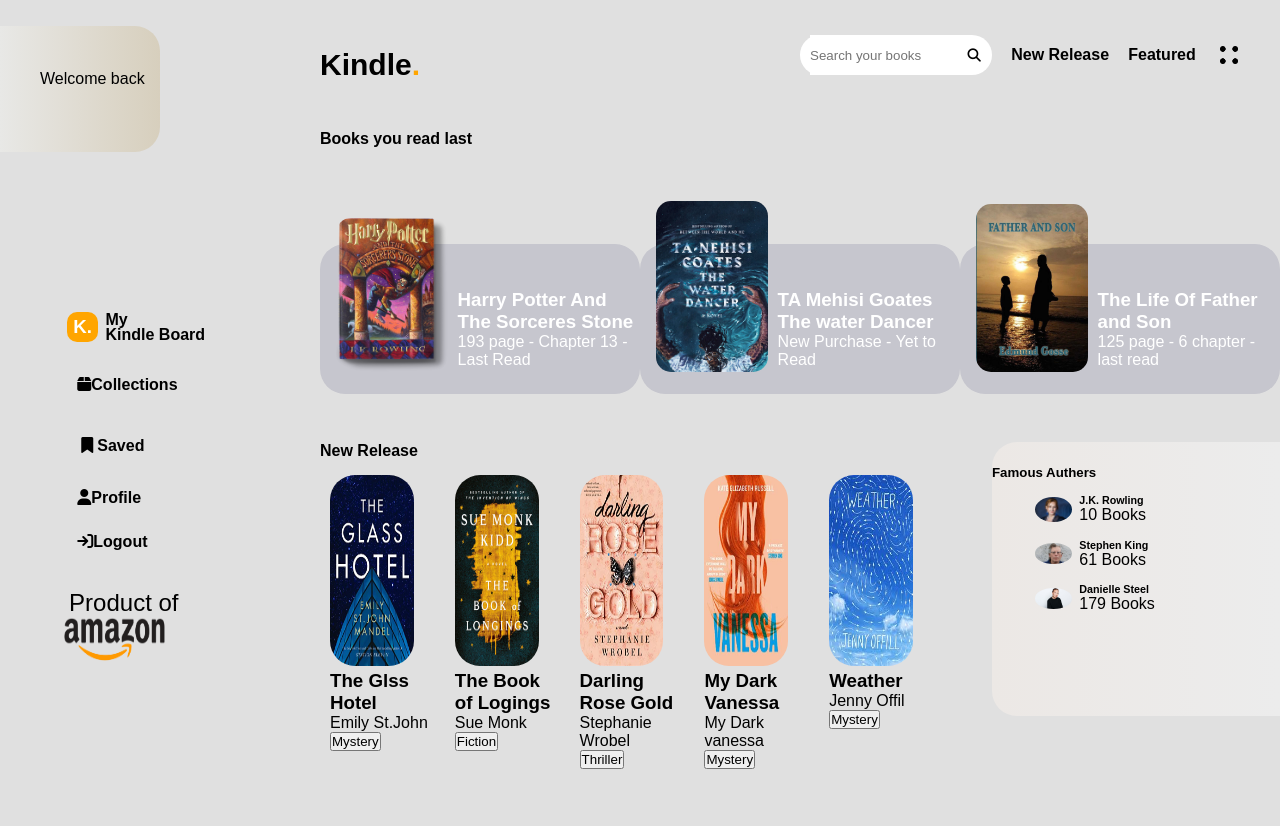
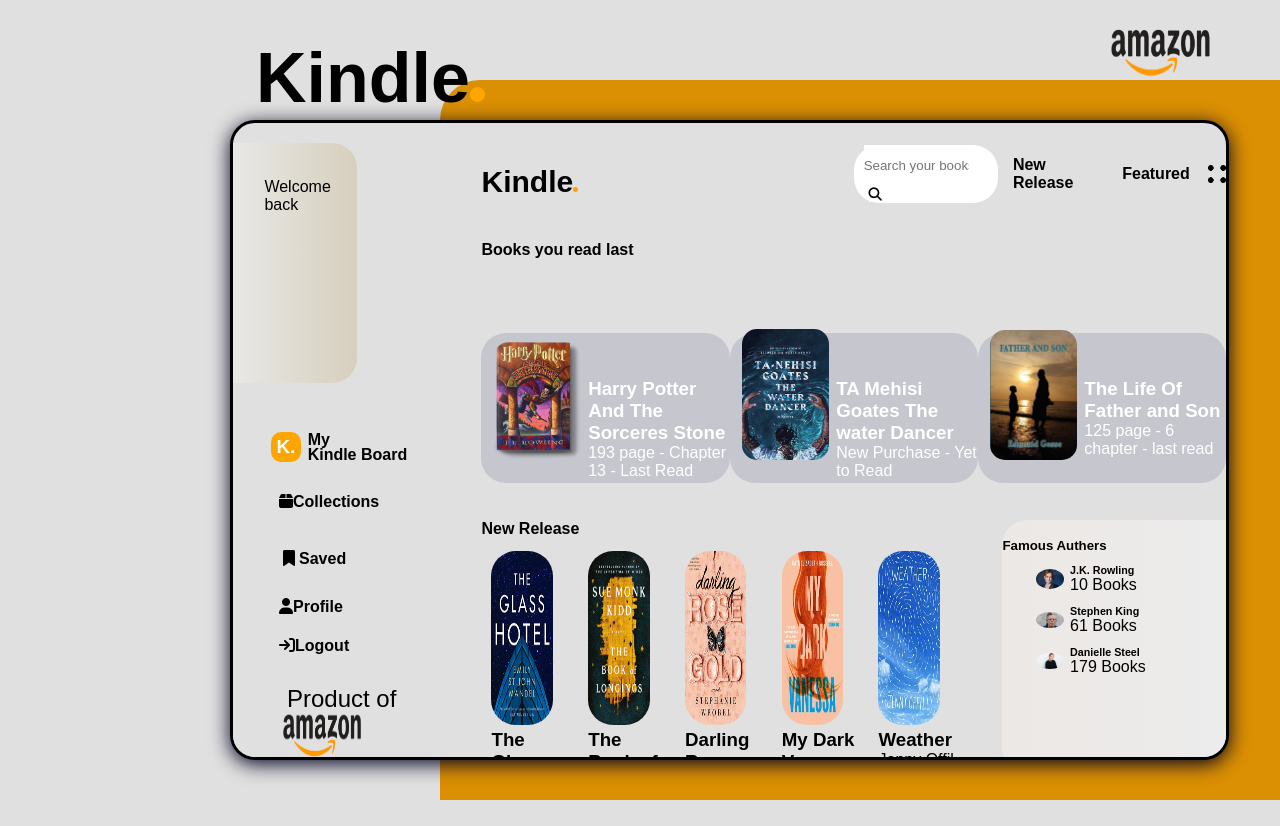
Before and after one commit to UltimateRootEJ/Kindle, a plain HTML site: page main_page.html in a window 1280 px wide. After the commit the page ends 800 px from the top, so only its background shows below. Drawn offline with Linux system fonts and the light colour scheme.

Commit message:
Add files via upload

```diff
--- a/main_page.html
+++ b/main_page.html
@@ -9,6 +9,20 @@
 </head>
 
 <body>
+    <div class="firstLogo">
+        <img  class="firstLogo" src="./Media/Logo/Amazon-Logo-PNG.png">
+        </div>
+        <div class="firstKindle">
+        <h1>
+            Kindle<span class="dot"></span>
+        </h1>
+
+    </div>
+
+</div>
+<div class="orangediv">
+
+</div>
     <div class="main_page">
 
 
@@ -59,7 +73,7 @@
         <div class="content">
             <div class="navbar">
                 <div class="navlogo">
-                    <p>Kindle<span style="color: orange;">.</span></p>
+                    <p>Kindle<span class="dot2"></span></p>
                 </div>
                 <div class="rightnavbar">
                     <div class="search">
--- a/styles.css
+++ b/styles.css
@@ -4,14 +4,76 @@
 
     background-color:	rgb(224,224,224) ;
 }
+
+
+
 .main_page{
 
+  left: 18%;
+  top: 15%;
+  position: absolute;
+  width: 78vw;
+  height: 80vh;
+  background-color: rgb(224,224,224) ;
+  border-radius: 25px;
+  border:solid;
+  box-shadow: 0 4px 20px 0 #002;
+ display: flex;
+ overflow: hidden;
+ z-index: 9;
 
-    width: 100%;
-    height: 100vh;
-    display: flex;
+}
 
 
+.firstKindle {
+
+  margin-top: 3%;
+  float: left;
+  font-size: 35px;
+  margin-left:20%;
+  font-weight: bolder;
+
+
+}
+
+.dot{
+  height: 15px;
+  width: 15px;
+  background-color: orange;
+  border-radius: 50%;
+  display: inline-block;
+
+}
+
+.dot2{
+  height: 5px;
+  width: 5px;
+  background-color: orange;
+  border-radius: 50%;
+  display: inline-block;
+
+}
+.orangediv
+{
+    width: 105vh;
+    height: 90vh;
+    background:rgb(219, 143, 3);
+    position:absolute;
+    right: 0px;
+    bottom: 0px;
+    float: right;
+
+    z-index: -18;
+    border-top-left-radius:40px ;
+
+}
+.firstLogo
+{
+    width: 100px;
+    height: 55px;
+    float: right;
+    margin-top: 2%;
+    margin-right: 5%;
 }
 
 .panelleft{
@@ -26,6 +88,7 @@
   border-top-right-radius: 25px;
   border-bottom-right-radius: 25px;
   width: 50%;
+  height: 30vh;
   padding-bottom: 20%;
 }
 .profile img{
@@ -45,8 +108,8 @@
 
 
 .panelbottom{
-  margin-top: 50%;
-  margin-left: 21%;
+  margin-top: 20%;
+  margin-left: 15%;
 }
 
 
```
Also changed, not shown: index.html (+6 -2 lines), js.js (+69 -0 lines).
